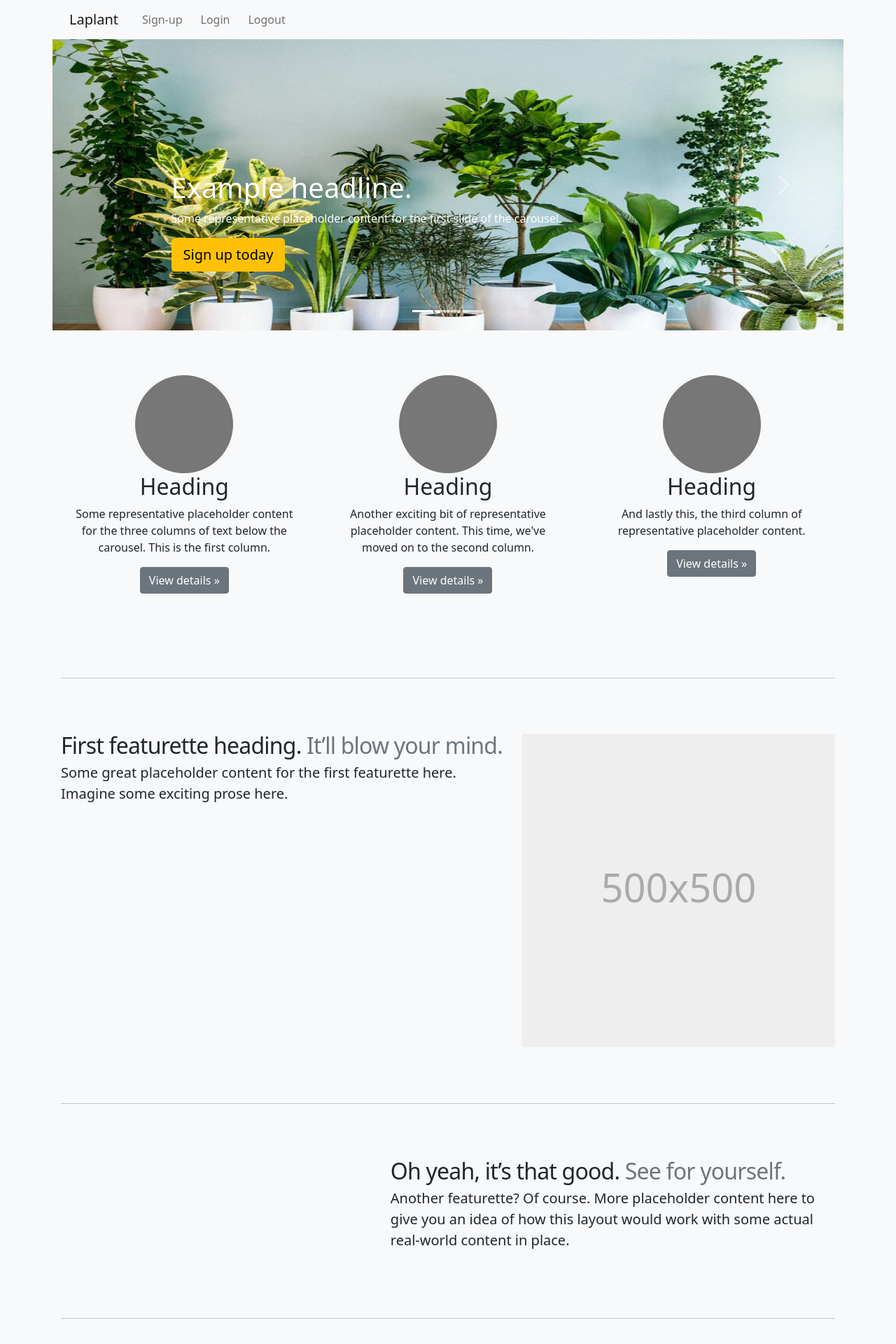
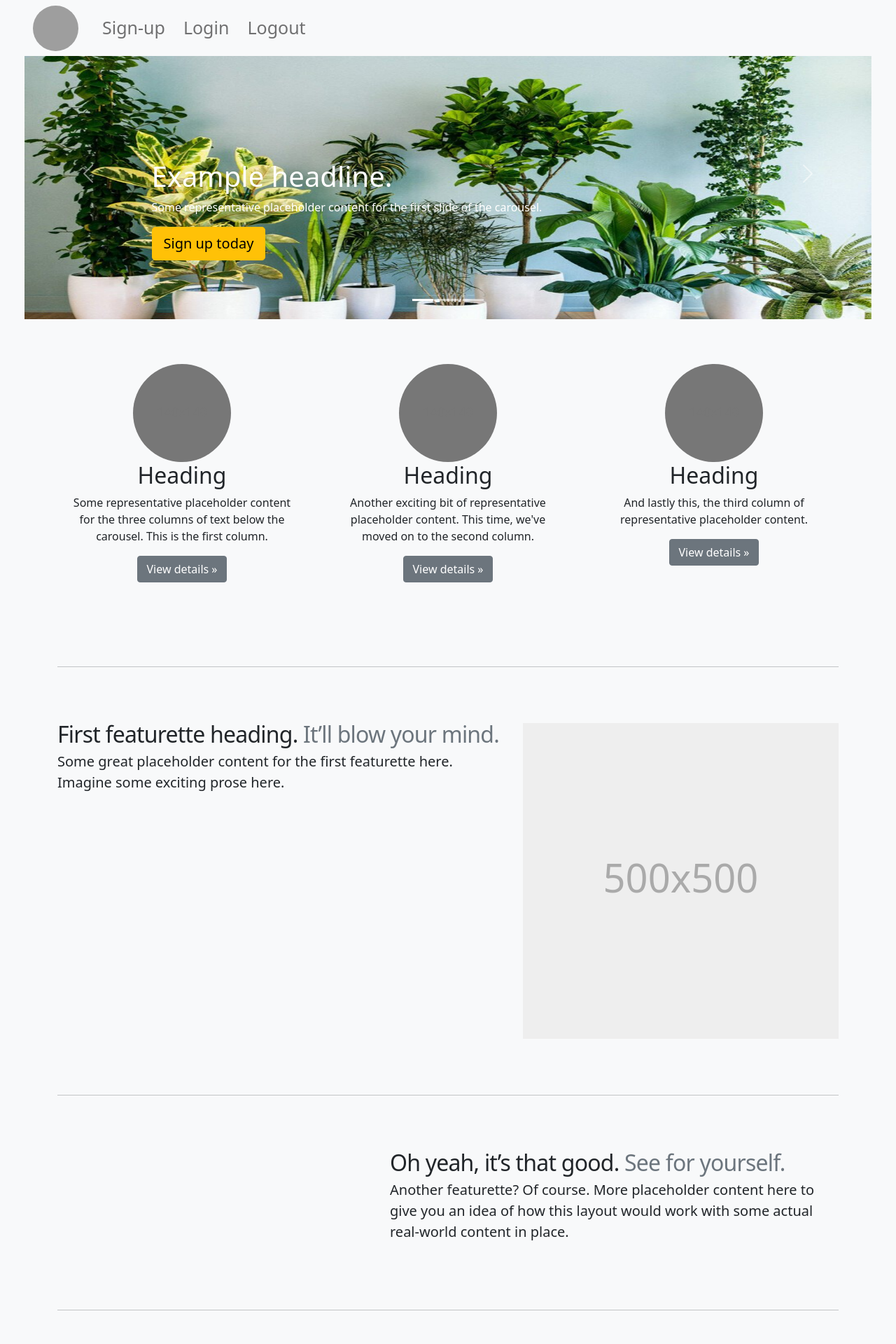
Before and after one commit to kittikhun1910/Webapp, a Flask app: page / in a window 1280 px wide. Shown: the top 1920 px of the page at 70% size. Run offline with Flask 2, Linux system fonts and the light colour scheme; some libraries are stand-ins or nearby versions; grey boxes are pictures that could not be loaded.

Commit message:
edit navbar &linlpath

```diff
--- a/myapp/templates/layout.html
+++ b/myapp/templates/layout.html
@@ -15,21 +15,23 @@
     crossorigin="anonymous"></script>
 </head>
 
-<body class="bg-light" style="margin-right: 75px; margin-left:75px;">
+<body class="bg-light" style="margin-right: 35px; margin-left:35px;">
   <!-- Top Navigation Bar -->
-  <nav class="navbar navbar-expand-lg navbar-light bg-light position-relative ">
-    <div class="container-fluid">
-      <a class="navbar-brand" href="/" style="margin-left: .75rem;">Laplant</a>
+  <nav class="navbar navbar-expand-lg navbar-light fixed-top bg-light">
+    <div class="container-fluid" style="height: 4rem;  margin-left:35px;">
+      <a class="navbar-brand" href="/">
+        <img src="static/logo.jpg" alt="" style="width: 65px; height: 65px; border-radius: 50%;">
+      </a>
       <button class="navbar-toggler" type="button" data-bs-toggle="collapse" data-bs-target="#navbarSupportedContent"
         aria-controls="navbarSupportedContent" aria-expanded="false" aria-label="Toggle navigation">
         <span class="navbar-toggler-icon"></span>
       </button>
-      <div class="collapse navbar-collapse" id="navbarSupportedContent" style="color:aliceblue">
-        <ul class="navbar-nav me-auto mb-2 mb-lg-0">
-          <li class="nav-item" style="margin-left: 10px;">
-            <a class="nav-link" href="/signup">Sign-up</a>
+      <div class="collapse navbar-collapse " id="navbarSupportedContent" style="font-size:25px; font-weight: 500; ">
+        <ul class="navbar-nav me-auto mb-2 mb-lg-0 ">
+          <li class="nav-item " style="margin-left: 10px;">
+            <a class="nav-link" href="/signup" >Sign-up</a>
           </li>
-          <li class="nav-item" style="margin-left: 10px;">
+          <li class="nav-item " style="margin-left: 10px;">
             <a class="nav-link" href="/logining">Login</a>
           </li>
           <li class="nav-item" style="margin-left: 10px;">
@@ -119,7 +121,7 @@
     letter-spacing: -.05rem;
   }
   </style>
-  <div id="myCarousel" class="carousel slide" data-bs-ride="carousel">
+  <div id="myCarousel" class="carousel slide" data-bs-ride="carousel" style="margin-top: 40px;">
     <div class="carousel-indicators">
       <button type="button" data-bs-target="#myCarousel" data-bs-slide-to="0" class="active" aria-current="true" aria-label="Slide 1"></button>
       <button type="button" data-bs-target="#myCarousel" data-bs-slide-to="1" aria-label="Slide 2"></button>
```
